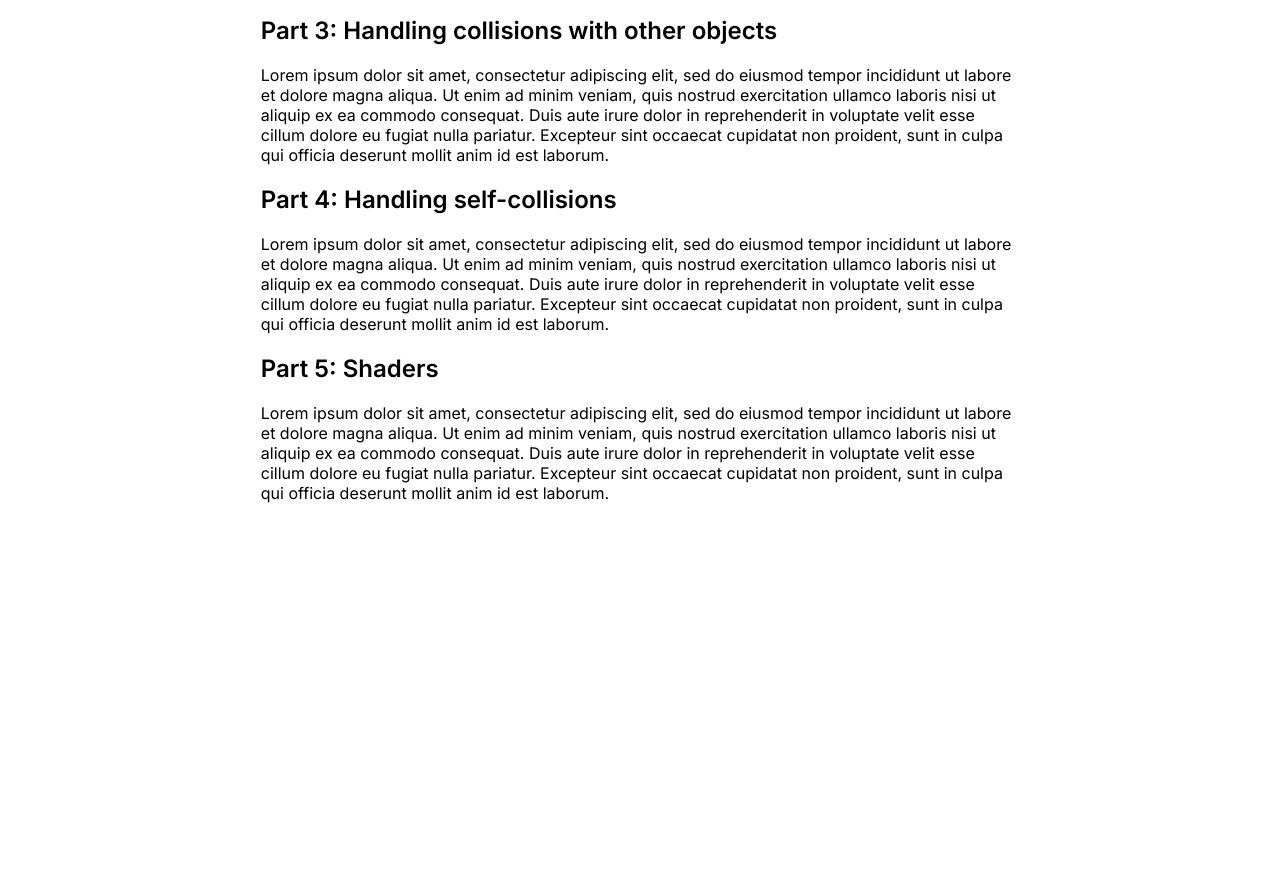
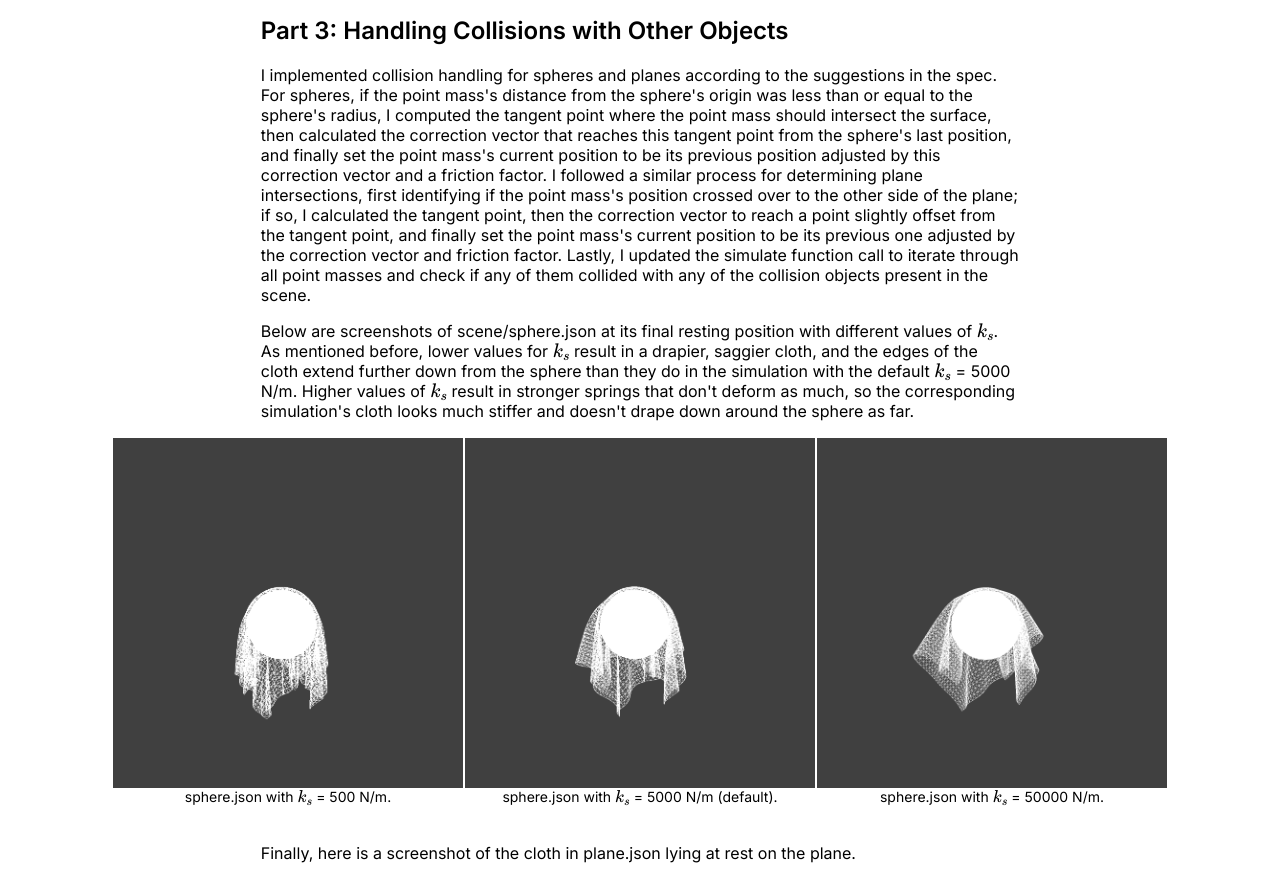
Before and after one commit to cal-cs184-student/hw4-curtain-call-writeup, a plain HTML site: page index.html in a window 1280 px wide. Shown: the part 4135-5011 px from the top of the page. Before the commit the page ends 4706 px from the top, so only its background shows below. Drawn offline with nearby package versions, Linux system fonts and the light colour scheme; some packages are replaced by stand-ins of ours.

Commit message:
finish part 3 :)

```diff
--- a/index.html
+++ b/index.html
@@ -169,9 +169,50 @@
 			<figcaption>pinned4.json with a density of 2000 g/cm<sup>2</sup> and \( k_s \) = 500 N/m.</figcaption>
 		</figure>
 
-
-		<h2>Part 3: Handling collisions with other objects</h2>
-		Lorem ipsum dolor sit amet, consectetur adipiscing elit, sed do eiusmod tempor incididunt ut labore et dolore magna aliqua. Ut enim ad minim veniam, quis nostrud exercitation ullamco laboris nisi ut aliquip ex ea commodo consequat. Duis aute irure dolor in reprehenderit in voluptate velit esse cillum dolore eu fugiat nulla pariatur. Excepteur sint occaecat cupidatat non proident, sunt in culpa qui officia deserunt mollit anim id est laborum.
+		<h2>Part 3: Handling Collisions with Other Objects</h2>
+		<p>
+			I implemented collision handling for spheres and planes according to the suggestions in the spec. For spheres, if the point mass's
+			distance from the sphere's origin was less than or equal to the sphere's radius, I computed the tangent point where the point mass
+			should intersect the surface, then calculated the correction vector that reaches this tangent point from the sphere's last position,
+			and finally set the point mass's current position to be its previous position adjusted by this correction vector and a friction factor.
+			I followed a similar process for determining plane intersections, first identifying if the point mass's position crossed over to the
+			other side of the plane; if so, I calculated the tangent point, then the correction vector to reach a point slightly offset from the
+			tangent point, and finally set the point mass's current position to be its previous one adjusted by the correction vector and friction
+			factor. Lastly, I updated the simulate function call to iterate through all point masses and check if any of them collided with any of the
+			collision objects present in the scene.
+		</p>
+		<p>
+			Below are screenshots of scene/sphere.json at its final resting position with different values of \( k_s \). As mentioned before, lower
+			values for \( k_s \) result in a drapier, saggier cloth, and the edges of the cloth extend further down from the sphere than they do
+			in the simulation with the default \( k_s \) = 5000 N/m. Higher values of \( k_s \) result in stronger springs that don't deform as much,
+			so the corresponding simulation's cloth looks much stiffer and doesn't drape down around the sphere as far.
+		</p>
+		<div style="display: flex; flex-direction: column; align-items: center;">
+			<table style="width: 100%; text-align: center; border-collapse: collapse;">
+			  <tr>
+				<td style="text-align: center;">
+				  <img src="assets/p3_ks500.png" width="350px"/>
+				  <figcaption>sphere.json with \(k_s\) = 500 N/m.</figcaption>
+				</td>
+				<td style="text-align: center;">
+				  <img src="assets/p3_ks5000.png" width="350px"/>
+				  <figcaption>sphere.json with \(k_s\) = 5000 N/m (default).</figcaption>
+				</td>
+				<td style="text-align: center;">
+				  <img src="assets/p3_ks50000.png" width="350px"/>
+				  <figcaption>sphere.json with \(k_s\) = 50000 N/m.</figcaption>
+				</td>
+			  </tr>
+			</table>
+		</div>
+		<br>
+		<p>
+			Finally, here is a screenshot of the cloth in plane.json lying at rest on the plane.
+		</p>
+		<figure>
+			<img src="assets/p3_plane.png" alt="pinned4.json, density = 2000, k = 500." style="width:90%"/>
+			<figcaption>plane.json at the final resting position.</figcaption>
+		</figure>
 
 		<h2>Part 4: Handling self-collisions</h2>
 		Lorem ipsum dolor sit amet, consectetur adipiscing elit, sed do eiusmod tempor incididunt ut labore et dolore magna aliqua. Ut enim ad minim veniam, quis nostrud exercitation ullamco laboris nisi ut aliquip ex ea commodo consequat. Duis aute irure dolor in reprehenderit in voluptate velit esse cillum dolore eu fugiat nulla pariatur. Excepteur sint occaecat cupidatat non proident, sunt in culpa qui officia deserunt mollit anim id est laborum.
```
Also changed, not shown: assets/p3_ks500.png (added), assets/p3_ks5000.png (added), assets/p3_ks50000.png (added), assets/p3_plane.png (added).
